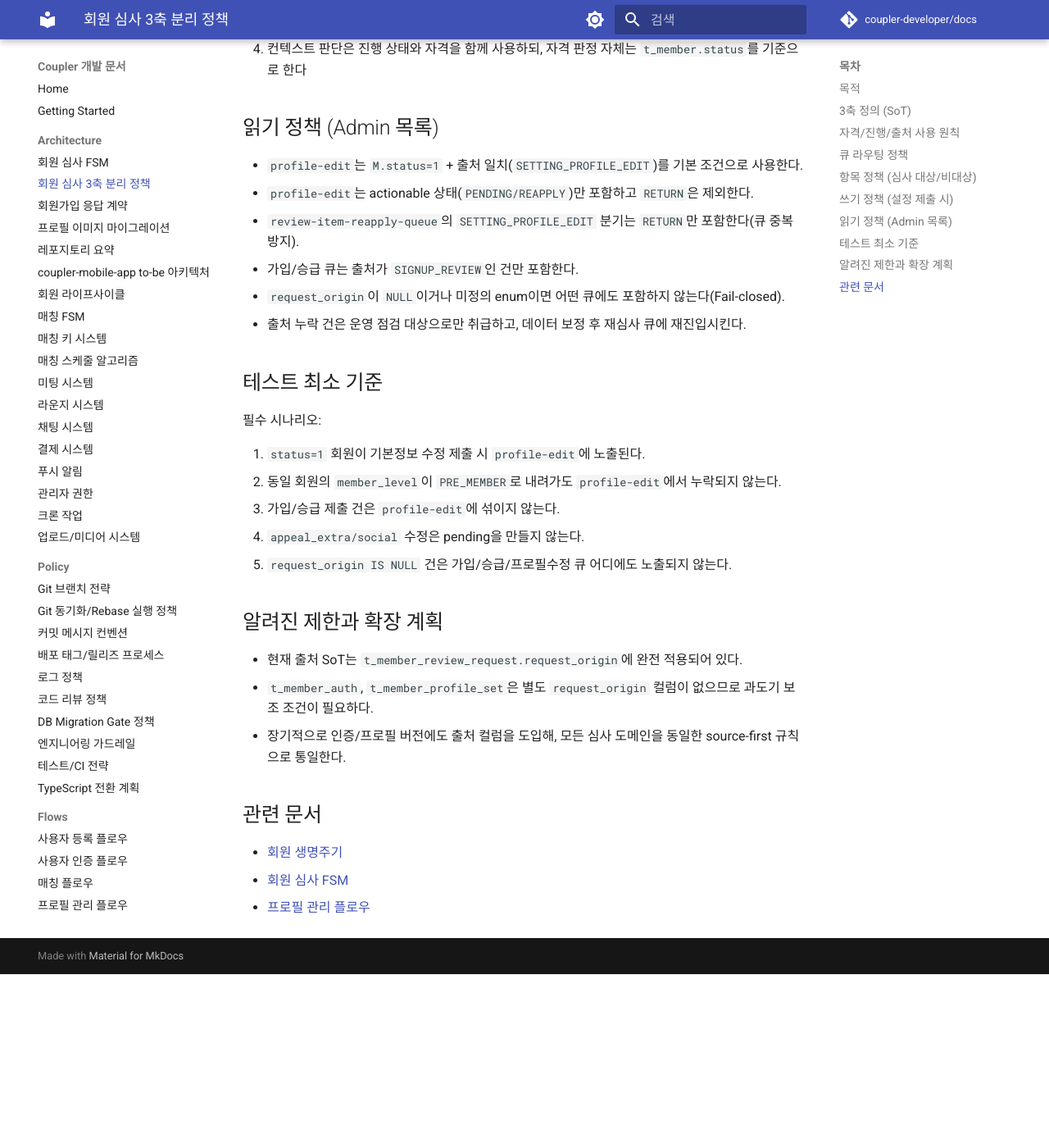
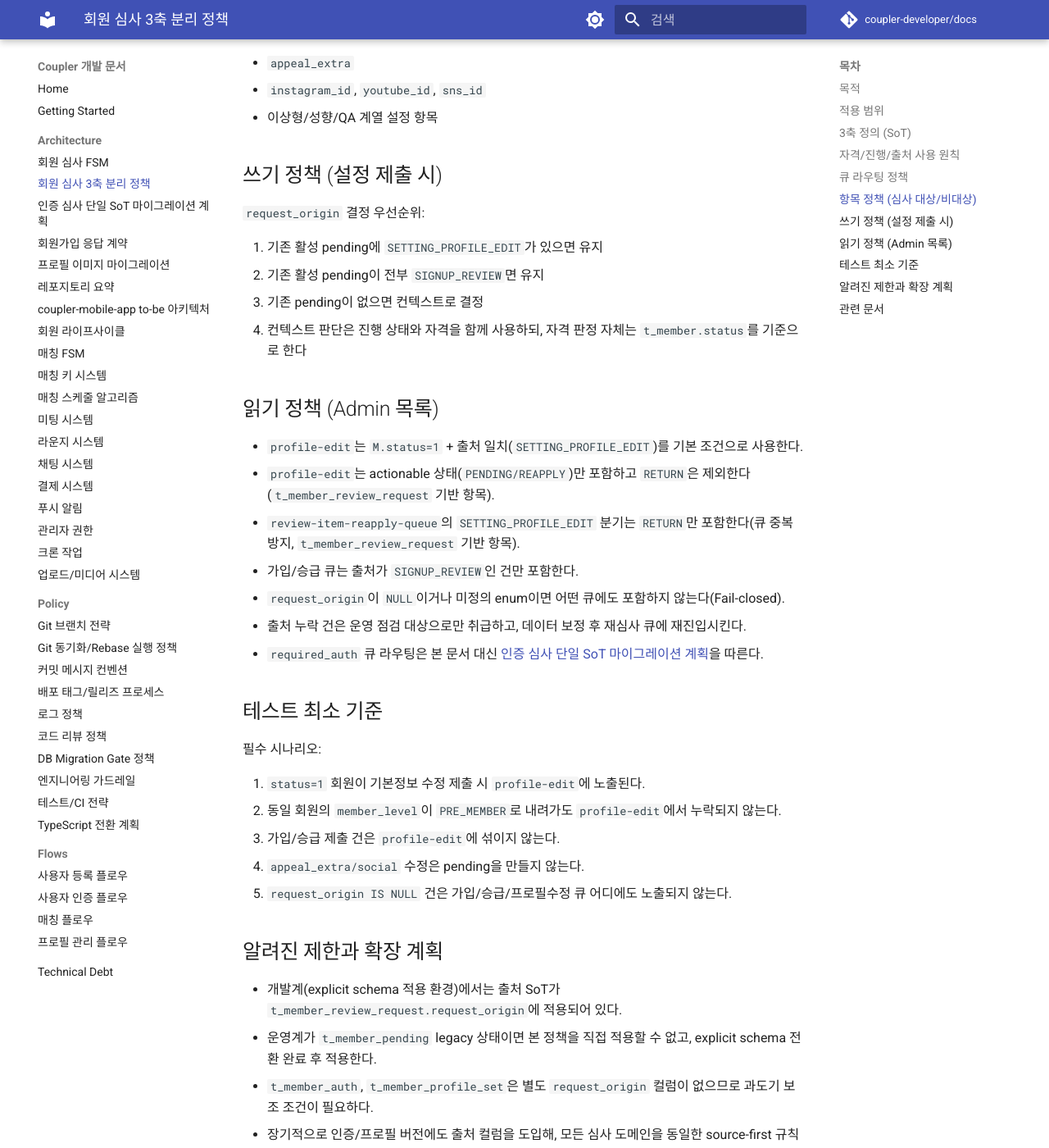
Before and after one commit to coupler-developer/docs, an MkDocs documentation site: the page built from content/architecture/member-review-axis-policy.md, in a window 1280 px wide and 1400 px high, scrolled down 2187 px. Shown: the whole window at 82% size. Built offline with MkDocs 1.6.1 and Material for MkDocs 9.7.7, drawn with Linux system fonts in a browser that asks for light colours; comment, search, counter and statistics services are not loaded; before the commit the page ends 3375 px from its top, so only the background shows below that; some of the changed text lies outside the part shown.

Commit message:
docs(auth-review): add single SoT migration plan and sync nav

```diff
--- a/content/architecture/member-review-axis-policy.md
+++ b/content/architecture/member-review-axis-policy.md
@@ -7,6 +7,13 @@
 - 정회원 설정 수정이 승급 심사로 잘못 분류되는 회귀를 차단한다.
 - 가입/승급 심사와 설정 수정 심사를 같은 규칙으로 일관되게 분리한다.
 - API, Admin, Mobile이 같은 기준(SoT)을 사용하도록 강제한다.
+
+## 적용 범위
+
+- 본 문서는 `t_member_review_request` 기반 심사 항목(`basic_info`, `intro`)의 출처 분리 규칙을 정의한다.
+- `required_auth`(인증 심사) 출처 분리 규칙은 별도 문서
+  [인증 심사 단일 SoT 마이그레이션 계획](auth-review-single-sot-migration-plan.md)을 따른다.
+- 본 정책의 SoT/큐 규칙은 `explicit review schema`(`t_member_review_request`, `v_member_review_status`)가 적용된 환경 기준이다.
 
 ## 3축 정의 (SoT)
 
@@ -29,8 +36,8 @@
 | 큐 | 자격 조건 | 출처 조건 | 포함 대상 |
 | --- | --- | --- | --- |
 | 가입/승급 심사 (`semi-*`, `full-*`, `intro-*`) | `t_member.status`가 가입/승급 단계 | `SIGNUP_REVIEW` | 가입/승급 제출분 |
-| 프로필정보 변경 요청 (`profile-edit`) | `t_member.status = NORMAL(1)` | `SETTING_PROFILE_EDIT` 우선 | `PENDING/REAPPLY`(처리 가능)만 포함 |
-| 심사항목 반려/재심사 (`review-item-reapply-queue`) | 상태별 분기(`PENDING/NORMAL`) | `SIGNUP_REVIEW` + `SETTING_PROFILE_EDIT`(과도기 보조 포함) | 반려/재심사 이슈 큐 (`SETTING_PROFILE_EDIT`는 `RETURN`만 포함) |
+| 프로필정보 변경 요청 (`profile-edit`) | `t_member.status = NORMAL(1)` | `SETTING_PROFILE_EDIT` 우선 | `PENDING/REAPPLY`(처리 가능)만 포함 (`t_member_review_request` 기반 항목 기준) |
+| 심사항목 반려/재심사 (`review-item-reapply-queue`) | 상태별 분기(`PENDING/NORMAL`) | `SIGNUP_REVIEW` + `SETTING_PROFILE_EDIT`(과도기 보조 포함) | 반려/재심사 이슈 큐 (`SETTING_PROFILE_EDIT`는 `RETURN`만 포함, `t_member_review_request` 기반 항목 기준) |
 
 보조 규칙:
 
@@ -64,11 +71,13 @@
 ## 읽기 정책 (Admin 목록)
 
 - `profile-edit`는 `M.status=1` + 출처 일치(`SETTING_PROFILE_EDIT`)를 기본 조건으로 사용한다.
-- `profile-edit`는 actionable 상태(`PENDING/REAPPLY`)만 포함하고 `RETURN`은 제외한다.
-- `review-item-reapply-queue`의 `SETTING_PROFILE_EDIT` 분기는 `RETURN`만 포함한다(큐 중복 방지).
+- `profile-edit`는 actionable 상태(`PENDING/REAPPLY`)만 포함하고 `RETURN`은 제외한다(`t_member_review_request` 기반 항목).
+- `review-item-reapply-queue`의 `SETTING_PROFILE_EDIT` 분기는 `RETURN`만 포함한다(큐 중복 방지, `t_member_review_request` 기반 항목).
 - 가입/승급 큐는 출처가 `SIGNUP_REVIEW`인 건만 포함한다.
 - `request_origin`이 `NULL`이거나 미정의 enum이면 어떤 큐에도 포함하지 않는다(Fail-closed).
 - 출처 누락 건은 운영 점검 대상으로만 취급하고, 데이터 보정 후 재심사 큐에 재진입시킨다.
+- `required_auth` 큐 라우팅은 본 문서 대신
+  [인증 심사 단일 SoT 마이그레이션 계획](auth-review-single-sot-migration-plan.md)을 따른다.
 
 ## 테스트 최소 기준
 
@@ -82,7 +91,8 @@
 
 ## 알려진 제한과 확장 계획
 
-- 현재 출처 SoT는 `t_member_review_request.request_origin`에 완전 적용되어 있다.
+- 개발계(explicit schema 적용 환경)에서는 출처 SoT가 `t_member_review_request.request_origin`에 적용되어 있다.
+- 운영계가 `t_member_pending` legacy 상태이면 본 정책을 직접 적용할 수 없고, explicit schema 전환 완료 후 적용한다.
 - `t_member_auth`, `t_member_profile_set`은 별도 `request_origin` 컬럼이 없으므로 과도기 보조 조건이 필요하다.
 - 장기적으로 인증/프로필 버전에도 출처 컬럼을 도입해, 모든 심사 도메인을 동일한 source-first 규칙으로 통일한다.
 
@@ -90,4 +100,5 @@
 
 - [회원 생명주기](member-lifecycle.md)
 - [회원 심사 FSM](member-review-fsm.md)
+- [인증 심사 단일 SoT 마이그레이션 계획](auth-review-single-sot-migration-plan.md)
 - [프로필 관리 플로우](../flows/cross-project/profile-management-flow.md)
--- a/mkdocs.yml
+++ b/mkdocs.yml
@@ -57,6 +57,7 @@ nav:
   - Architecture:
       - 회원 심사 FSM: architecture/member-review-fsm.md
       - 회원 심사 3축 분리 정책: architecture/member-review-axis-policy.md
+      - 인증 심사 단일 SoT 마이그레이션 계획: architecture/auth-review-single-sot-migration-plan.md
       - 회원가입 응답 계약: architecture/signup-response-contract.md
       - 프로필 이미지 마이그레이션: architecture/member-review-image-migration-plan.md
       - 레포지토리 요약: architecture/repo-overview.md
```
Also changed, not shown: content/AGENTS.md (+1 -0 lines), content/architecture/auth-review-single-sot-migration-plan.md (added, +257 -0 lines).
